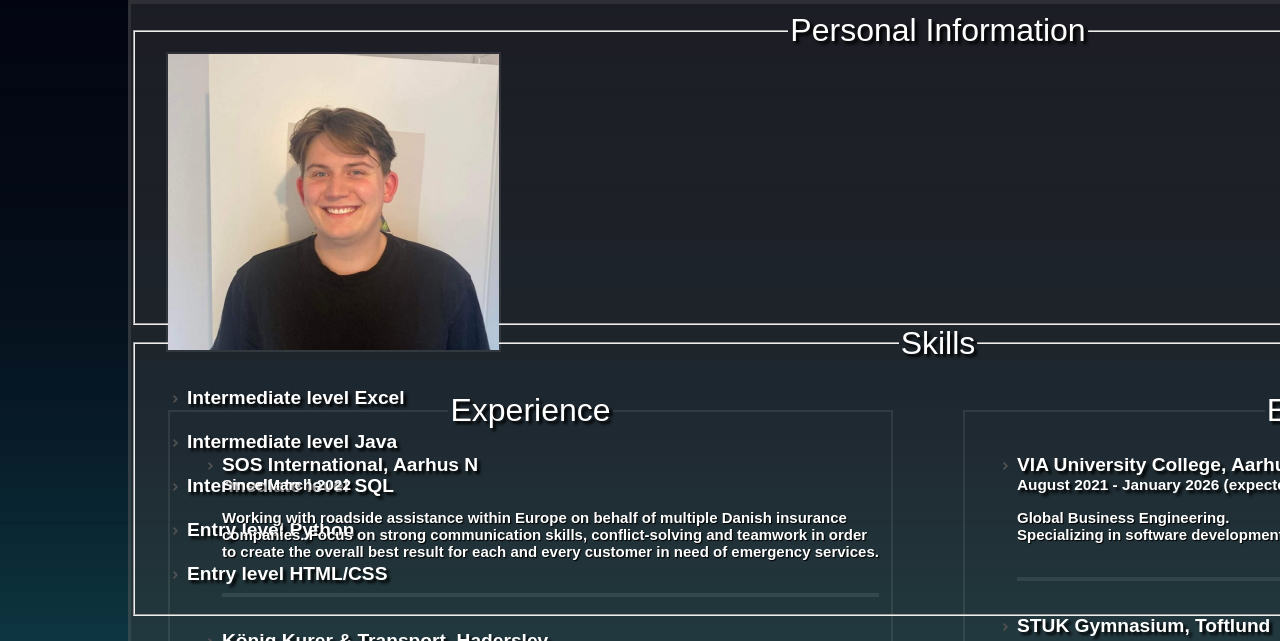
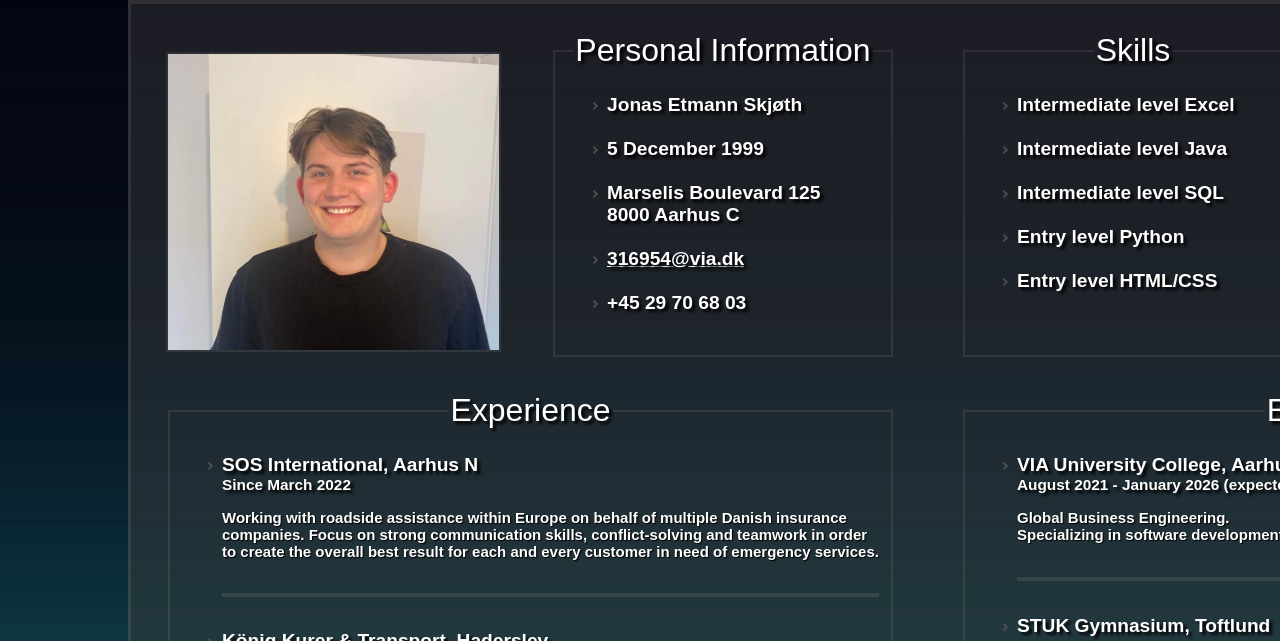
Before and after one commit to jonasskjoeth/WEB1XH, a plain HTML site: page index.html in a window 1280 px wide. Shown: the part 159-800 px from the top of the page. Drawn offline with Linux system fonts and the light colour scheme.

Commit message:
Final changes before hand-in pt. 4

```diff
--- a/index.html
+++ b/index.html
@@ -7,7 +7,7 @@
         tabs to navigate to information and is seen as an assignment to verify skills learned
         so far in the course. Assignment completed at latest 08/10/2023 in WEB1XH by Global
         Business Engineering 5. semester student Jonas Etmann Skjøth (316954).
--->
+    -->
 
 
 
@@ -44,7 +44,7 @@
 
         </div>
         <!-- Here we are creating a fieldset for our information box(es) (we are using fieldset for appearance)-->
-        <fieldset id="personal_info clearfix">
+        <fieldset id="personal_info" class="clearfix">
             <legend class="headline">
                 Personal Information
             </legend>
@@ -62,7 +62,7 @@
             </ul>
         </fieldset>
 
-        <fieldset id="skills clearfix">
+        <fieldset id="skills" class="clearfix">
             <legend class="headline">
                 Skills
             </legend>
@@ -146,4 +146,5 @@
         </fieldset>
     </div>
 </body>
+
 </html>
--- a/styles.css
+++ b/styles.css
@@ -154,7 +154,6 @@ nav a {
 .bodytext {
     font-size: 15px;
     margin-top: 0px;
-    font-weight: 100%;
     text-shadow: black 1px 1px 1px;
     font-weight: bold;
 }
```
Also changed, not shown: about.html (+1 -3 lines).
